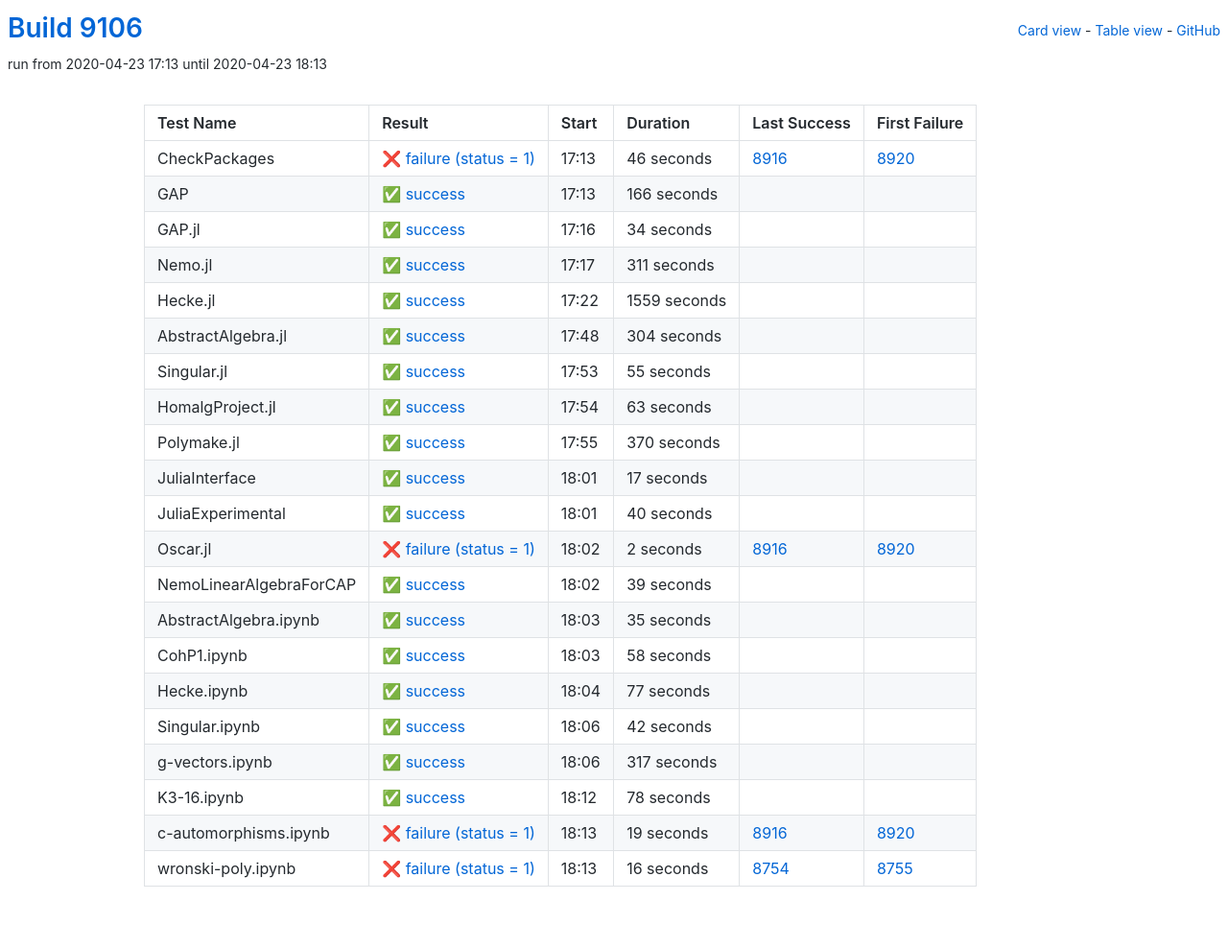
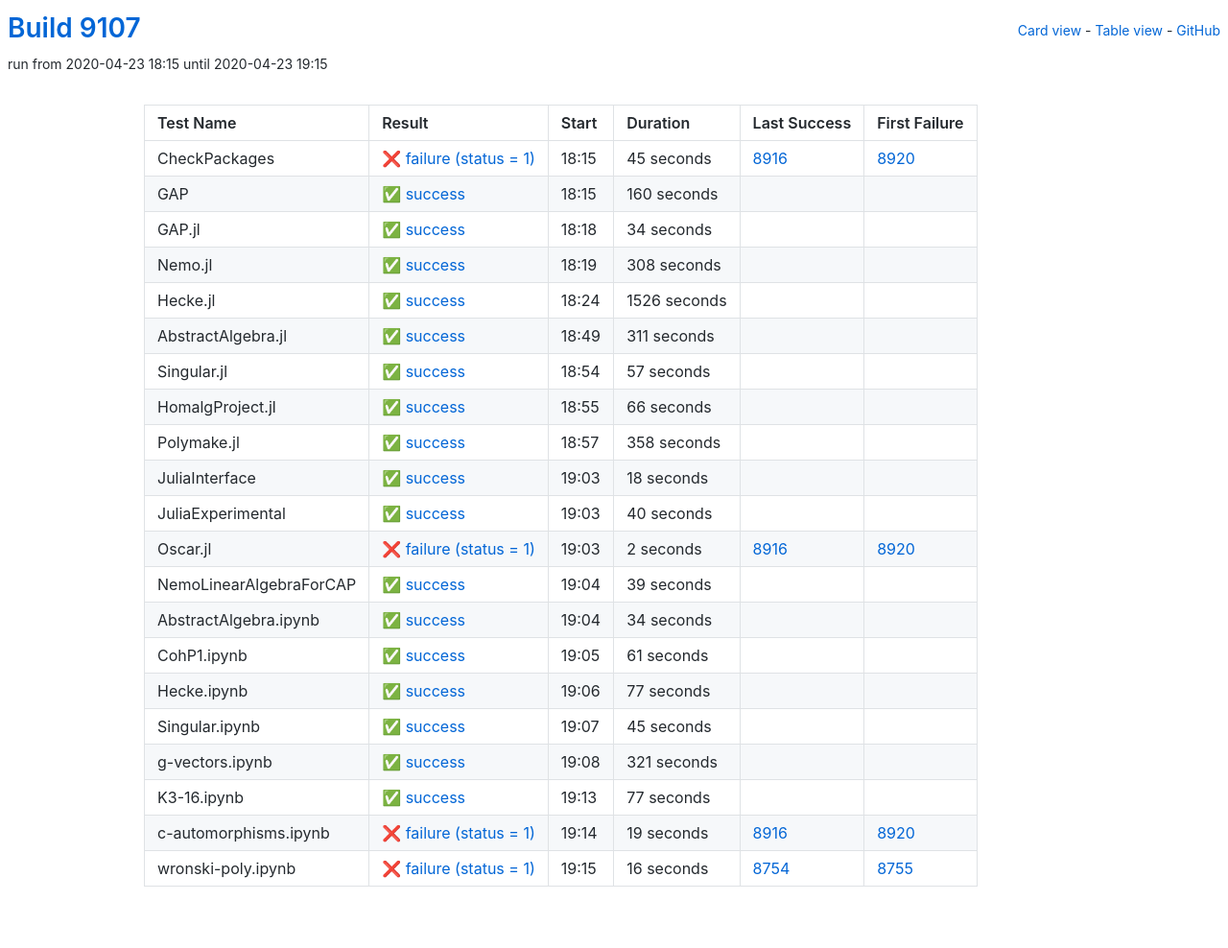
Before and after one commit to oscar-system/oscar-ci-status, a Jekyll site: the page built from table.html, in a window 1280 px wide. Shown: the whole page at 96% size. Built offline with Jekyll 4.4.1, drawn with Linux system fonts in a browser that asks for light colours.

Commit message:
Build 9107

```diff
--- a/_data/ci.yml
+++ b/_data/ci.yml
@@ -1,27 +1,27 @@
-build: 9106
-build_url: https://oscarci.mathematik.uni-kl.de/job/oscar/9106/
+build: 9107
+build_url: https://oscarci.mathematik.uni-kl.de/job/oscar/9107/
 job: oscar
 tests:
-- duration: 46
+- duration: 45
   exitcode: 1
   first_failure: 8920
   first_failure_url: https://oscarci.mathematik.uni-kl.de/job/oscar/8920/
   last_success: 8916
   last_success_url: https://oscarci.mathematik.uni-kl.de/job/oscar/8916/
-  log: https://oscarci.mathematik.uni-kl.de/job/oscar/9106/artifact/logs/build-9106/CheckPackages.log
+  log: https://oscarci.mathematik.uni-kl.de/job/oscar/9107/artifact/logs/build-9107/CheckPackages.log
   name: CheckPackages
-  start: 2020-04-23 17:13
+  start: 2020-04-23 18:15
   status: failure
   success: false
-- duration: 166
+- duration: 160
   exitcode: 0
   first_failure: false
   first_failure_url: null
   last_success: false
   last_success_url: null
-  log: https://oscarci.mathematik.uni-kl.de/job/oscar/9106/artifact/logs/build-9106/GAP.log
+  log: https://oscarci.mathematik.uni-kl.de/job/oscar/9107/artifact/logs/build-9107/GAP.log
   name: GAP
-  start: 2020-04-23 17:13
+  start: 2020-04-23 18:15
   status: success
   success: true
 - duration: 34
@@ -30,9 +30,31 @@ tests:
   first_failure_url: null
   last_success: false
   last_success_url: null
-  log: https://oscarci.mathematik.uni-kl.de/job/oscar/9106/artifact/logs/build-9106/GAP.jl.log
+  log: https://oscarci.mathematik.uni-kl.de/job/oscar/9107/artifact/logs/build-9107/GAP.jl.log
   name: GAP.jl
-  start: 2020-04-23 17:16
+  start: 2020-04-23 18:18
+  status: success
+  success: true
+- duration: 308
+  exitcode: 0
+  first_failure: false
+  first_failure_url: null
+  last_success: false
+  last_success_url: null
+  log: https://oscarci.mathematik.uni-kl.de/job/oscar/9107/artifact/logs/build-9107/Nemo.jl.log
+  name: Nemo.jl
+  start: 2020-04-23 18:19
+  status: success
+  success: true
+- duration: 1526
+  exitcode: 0
+  first_failure: false
+  first_failure_url: null
+  last_success: false
+  last_success_url: null
+  log: https://oscarci.mathematik.uni-kl.de/job/oscar/9107/artifact/logs/build-9107/Hecke.jl.log
+  name: Hecke.jl
+  start: 2020-04-23 18:24
   status: success
   success: true
 - duration: 311
@@ -41,75 +63,53 @@ tests:
   first_failure_url: null
   last_success: false
   last_success_url: null
-  log: https://oscarci.mathematik.uni-kl.de/job/oscar/9106/artifact/logs/build-9106/Nemo.jl.log
-  name: Nemo.jl
-  start: 2020-04-23 17:17
+  log: https://oscarci.mathematik.uni-kl.de/job/oscar/9107/artifact/logs/build-9107/AbstractAlgebra.jl.log
+  name: AbstractAlgebra.jl
+  start: 2020-04-23 18:49
   status: success
   success: true
-- duration: 1559
+- duration: 57
   exitcode: 0
   first_failure: false
   first_failure_url: null
   last_success: false
   last_success_url: null
-  log: https://oscarci.mathematik.uni-kl.de/job/oscar/9106/artifact/logs/build-9106/Hecke.jl.log
-  name: Hecke.jl
-  start: 2020-04-23 17:22
+  log: https://oscarci.mathematik.uni-kl.de/job/oscar/9107/artifact/logs/build-9107/Singular.jl.log
+  name: Singular.jl
+  start: 2020-04-23 18:54
   status: success
   success: true
-- duration: 304
+- duration: 66
   exitcode: 0
   first_failure: false
   first_failure_url: null
   last_success: false
   last_success_url: null
-  log: https://oscarci.mathematik.uni-kl.de/job/oscar/9106/artifact/logs/build-9106/AbstractAlgebra.jl.log
-  name: AbstractAlgebra.jl
-  start: 2020-04-23 17:48
+  log: https://oscarci.mathematik.uni-kl.de/job/oscar/9107/artifact/logs/build-9107/HomalgProject.jl.log
+  name: HomalgProject.jl
+  start: 2020-04-23 18:55
   status: success
   success: true
-- duration: 55
+- duration: 358
   exitcode: 0
   first_failure: false
   first_failure_url: null
   last_success: false
   last_success_url: null
-  log: https://oscarci.mathematik.uni-kl.de/job/oscar/9106/artifact/logs/build-9106/Singular.jl.log
-  name: Singular.jl
-  start: 2020-04-23 17:53
+  log: https://oscarci.mathematik.uni-kl.de/job/oscar/9107/artifact/logs/build-9107/Polymake.jl.log
+  name: Polymake.jl
+  start: 2020-04-23 18:57
   status: success
   success: true
-- duration: 63
+- duration: 18
   exitcode: 0
   first_failure: false
   first_failure_url: null
   last_success: false
   last_success_url: null
-  log: https://oscarci.mathematik.uni-kl.de/job/oscar/9106/artifact/logs/build-9106/HomalgProject.jl.log
-  name: HomalgProject.jl
-  start: 2020-04-23 17:54
-  status: success
-  success: true
-- duration: 370
-  exitcode: 0
-  first_failure: false
-  first_failure_url: null
-  last_success: false
-  last_success_url: null
-  log: https://oscarci.mathematik.uni-kl.de/job/oscar/9106/artifact/logs/build-9106/Polymake.jl.log
-  name: Polymake.jl
-  start: 2020-04-23 17:55
-  status: success
-  success: true
-- duration: 17
-  exitcode: 0
-  first_failure: false
-  first_failure_url: null
-  last_success: false
-  last_success_url: null
-  log: https://oscarci.mathematik.uni-kl.de/job/oscar/9106/artifact/logs/build-9106/JuliaInterface.log
+  log: https://oscarci.mathematik.uni-kl.de/job/oscar/9107/artifact/logs/build-9107/JuliaInterface.log
   name: JuliaInterface
-  start: 2020-04-23 18:01
+  start: 2020-04-23 19:03
   status: success
   success: true
 - duration: 40
@@ -118,9 +118,9 @@ tests:
   first_failure_url: null
   last_success: false
   last_success_url: null
-  log: https://oscarci.mathematik.uni-kl.de/job/oscar/9106/artifact/logs/build-9106/JuliaExperimental.log
+  log: https://oscarci.mathematik.uni-kl.de/job/oscar/9107/artifact/logs/build-9107/JuliaExperimental.log
   name: JuliaExperimental
-  start: 2020-04-23 18:01
+  start: 2020-04-23 19:03
   status: success
   success: true
 - duration: 2
@@ -129,9 +129,9 @@ tests:
   first_failure_url: https://oscarci.mathematik.uni-kl.de/job/oscar/8920/
   last_success: 8916
   last_success_url: https://oscarci.mathematik.uni-kl.de/job/oscar/8916/
-  log: https://oscarci.mathematik.uni-kl.de/job/oscar/9106/artifact/logs/build-9106/Oscar.jl.log
+  log: https://oscarci.mathematik.uni-kl.de/job/oscar/9107/artifact/logs/build-9107/Oscar.jl.log
   name: Oscar.jl
-  start: 2020-04-23 18:02
+  start: 2020-04-23 19:03
   status: failure
   success: false
 - duration: 39
@@ -140,31 +140,31 @@ tests:
   first_failure_url: null
   last_success: false
   last_success_url: null
-  log: https://oscarci.mathematik.uni-kl.de/job/oscar/9106/artifact/logs/build-9106/NemoLinearAlgebraForCAP.log
+  log: https://oscarci.mathematik.uni-kl.de/job/oscar/9107/artifact/logs/build-9107/NemoLinearAlgebraForCAP.log
   name: NemoLinearAlgebraForCAP
-  start: 2020-04-23 18:02
+  start: 2020-04-23 19:04
   status: success
   success: true
-- duration: 35
+- duration: 34
   exitcode: 0
   first_failure: false
   first_failure_url: null
   last_success: false
   last_success_url: null
-  log: https://oscarci.mathematik.uni-kl.de/job/oscar/9106/artifact/logs/build-9106/AbstractAlgebra.ipynb.log
+  log: https://oscarci.mathematik.uni-kl.de/job/oscar/9107/artifact/logs/build-9107/AbstractAlgebra.ipynb.log
   name: AbstractAlgebra.ipynb
-  start: 2020-04-23 18:03
+  start: 2020-04-23 19:04
   status: success
   success: true
-- duration: 58
+- duration: 61
   exitcode: 0
   first_failure: false
   first_failure_url: null
   last_success: false
   last_success_url: null
-  log: https://oscarci.mathematik.uni-kl.de/job/oscar/9106/artifact/logs/build-9106/CohP1.ipynb.log
+  log: https://oscarci.mathematik.uni-kl.de/job/oscar/9107/artifact/logs/build-9107/CohP1.ipynb.log
   name: CohP1.ipynb
-  start: 2020-04-23 18:03
+  start: 2020-04-23 19:05
   status: success
   success: true
 - duration: 77
@@ -173,42 +173,42 @@ tests:
   first_failure_url: null
   last_success: false
   last_success_url: null
-  log: https://oscarci.mathematik.uni-kl.de/job/oscar/9106/artifact/logs/build-9106/Hecke.ipynb.log
+  log: https://oscarci.mathematik.uni-kl.de/job/oscar/9107/artifact/logs/build-9107/Hecke.ipynb.log
   name: Hecke.ipynb
-  start: 2020-04-23 18:04
+  start: 2020-04-23 19:06
   status: success
   success: true
-- duration: 42
+- duration: 45
   exitcode: 0
   first_failure: false
   first_failure_url: null
   last_success: false
   last_success_url: null
-  log: https://oscarci.mathematik.uni-kl.de/job/oscar/9106/artifact/logs/build-9106/Singular.ipynb.log
+  log: https://oscarci.mathematik.uni-kl.de/job/oscar/9107/artifact/logs/build-9107/Singular.ipynb.log
   name: Singular.ipynb
-  start: 2020-04-23 18:06
+  start: 2020-04-23 19:07
   status: success
   success: true
-- duration: 317
+- duration: 321
   exitcode: 0
   first_failure: false
   first_failure_url: null
   last_success: false
   last_success_url: null
-  log: https://oscarci.mathematik.uni-kl.de/job/oscar/9106/artifact/logs/build-9106/g-vectors.ipynb.log
+  log: https://oscarci.mathematik.uni-kl.de/job/oscar/9107/artifact/logs/build-9107/g-vectors.ipynb.log
   name: g-vectors.ipynb
-  start: 2020-04-23 18:06
+  start: 2020-04-23 19:08
   status: success
   success: true
-- duration: 78
+- duration: 77
   exitcode: 0
   first_failure: false
   first_failure_url: null
   last_success: false
   last_success_url: null
-  log: https://oscarci.mathematik.uni-kl.de/job/oscar/9106/artifact/logs/build-9106/K3-16.ipynb.log
+  log: https://oscarci.mathematik.uni-kl.de/job/oscar/9107/artifact/logs/build-9107/K3-16.ipynb.log
   name: K3-16.ipynb
-  start: 2020-04-23 18:12
+  start: 2020-04-23 19:13
   status: success
   success: true
 - duration: 19
@@ -217,9 +217,9 @@ tests:
   first_failure_url: https://oscarci.mathematik.uni-kl.de/job/oscar/8920/
   last_success: 8916
   last_success_url: https://oscarci.mathematik.uni-kl.de/job/oscar/8916/
-  log: https://oscarci.mathematik.uni-kl.de/job/oscar/9106/artifact/logs/build-9106/c-automorphisms.ipynb.log
+  log: https://oscarci.mathematik.uni-kl.de/job/oscar/9107/artifact/logs/build-9107/c-automorphisms.ipynb.log
   name: c-automorphisms.ipynb
-  start: 2020-04-23 18:13
+  start: 2020-04-23 19:14
   status: failure
   success: false
 - duration: 16
@@ -228,8 +228,8 @@ tests:
   first_failure_url: https://oscarci.mathematik.uni-kl.de/job/oscar/8755/
   last_success: 8754
   last_success_url: https://oscarci.mathematik.uni-kl.de/job/oscar/8754/
-  log: https://oscarci.mathematik.uni-kl.de/job/oscar/9106/artifact/logs/build-9106/wronski-poly.ipynb.log
+  log: https://oscarci.mathematik.uni-kl.de/job/oscar/9107/artifact/logs/build-9107/wronski-poly.ipynb.log
   name: wronski-poly.ipynb
-  start: 2020-04-23 18:13
+  start: 2020-04-23 19:15
   status: failure
   success: false
```
Also changed, not shown: README.md.
